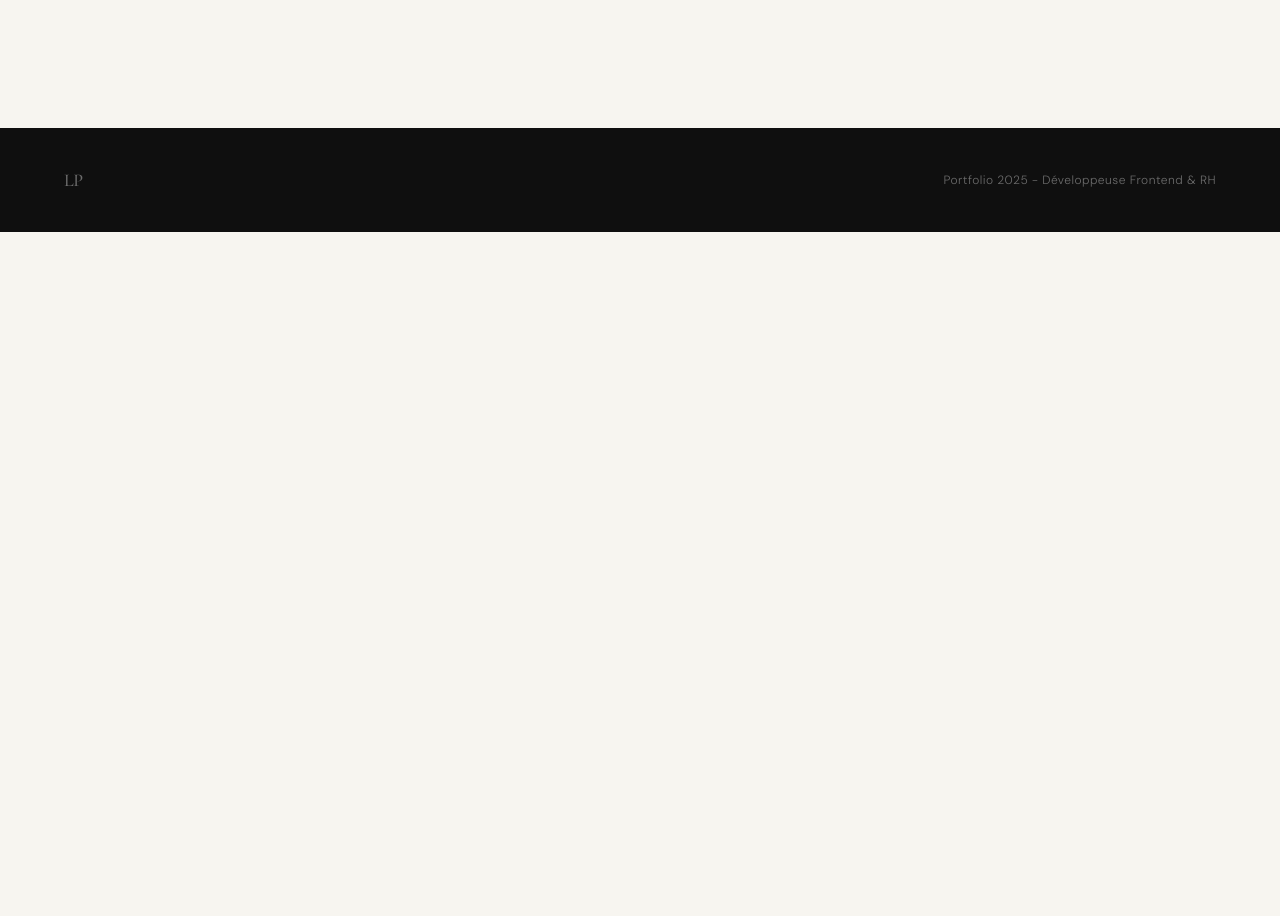
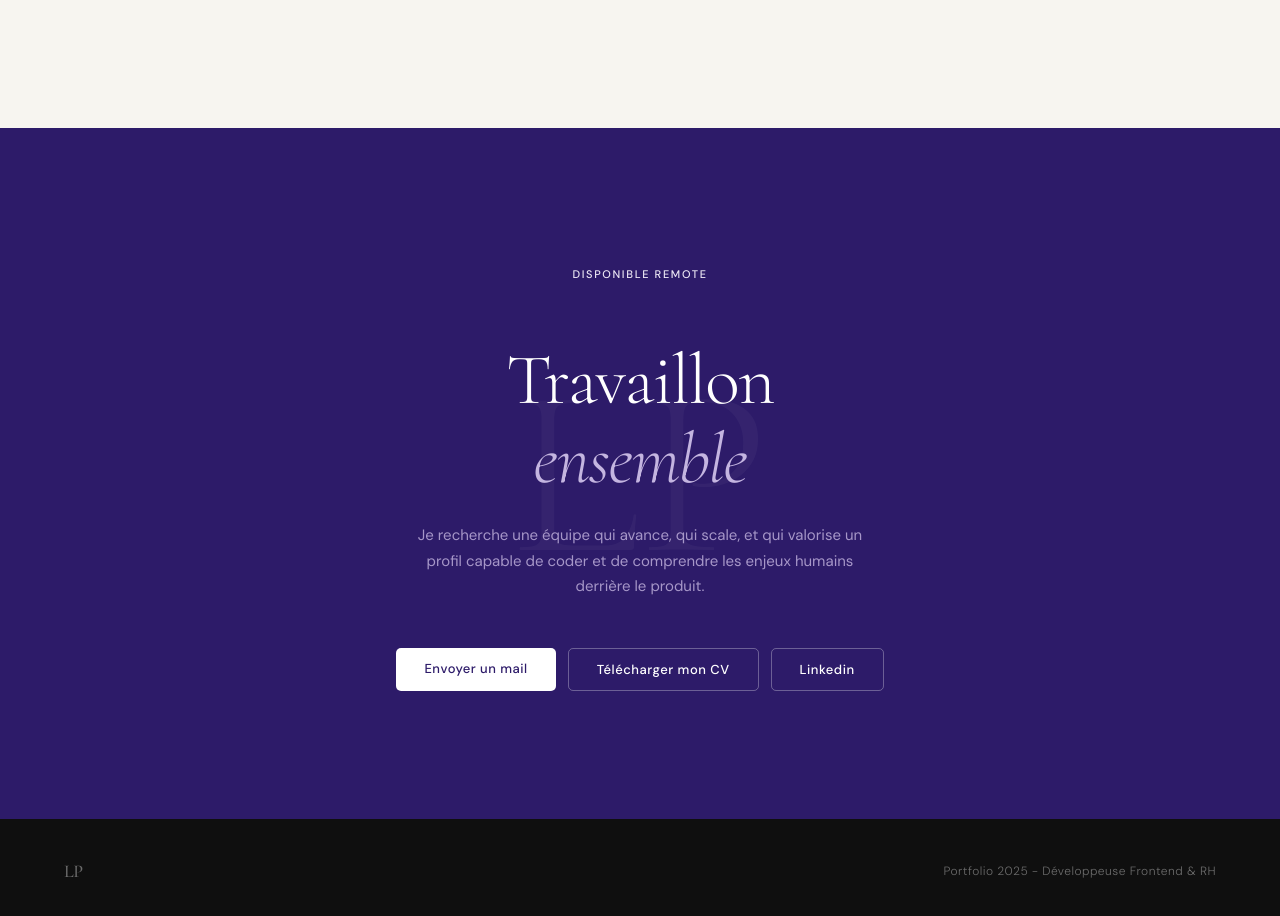
Before and after one commit to NeugdaeUju/Portfolio, a React (Vite) app: page / in a window 1280 px wide. Shown: the part 2620-3536 px from the top of the page. Before the commit the page ends 2852 px from the top, so only its background shows below. Built offline with nearby package versions, Linux system fonts and the light colour scheme; a web font is replaced by a local one.

Commit message:
Création de la section de contact

```diff
--- a/src/assets/sass/accueil.scss
+++ b/src/assets/sass/accueil.scss
@@ -60,3 +60,15 @@
     gap : 1px;
     margin-top : 4rem;
 }
+
+
+// section contact
+
+#contact {
+    background-color: variables.$violet;
+    color : variables.$blanc;
+    position : relative;
+    padding : 8rem 4rem;
+    text-align : center;
+    overflow: hidden;
+}
--- /dev/null
+++ b/src/assets/sass/contact.scss
@@ -0,0 +1,87 @@
+@use 'variables';
+
+
+.bg {
+    position : absolute;
+    top : 50%;
+    left: 50%;
+    color : rgba(255, 255, 255, 0.04);
+    font-family : variables.$serif;
+    font-size : 240px;
+    text-align: center;
+    font-weight : 300;
+    padding : 6rem 0;
+    transform : translate(-50%, -50%);
+    white-space: nowrap;
+    pointer-events: none;
+    user-select: none;
+}
+
+.content {
+    position : relative;
+    z-index : 1;
+
+    & .label {
+        font-size : 11px;
+        font-weight : 500;
+        letter-spacing : 0.15em;
+        text-transform: uppercase;
+        color : variables.$violet-light;
+        margin-bottom : 1.5rem;
+    }
+
+    & .heading{
+        font-family : variables.$serif;
+        font-size : clamp(40px, 6vw, 72px);
+        font-weight : 300;
+        color : variables.$blanc;
+        line-height : 1.1;
+        margin-bottom : 1.5rem;
+        letter-spacing : -0.02em;
+
+        & i {
+            color : variables.$violet-soft;
+        }
+    }
+
+    & .sub {
+        font-size : 15px;
+        color : rgba(196, 181, 224, 0.8);
+        max-width : 480px;
+        margin : 0 auto 3rem;
+        line-height : 1.7;
+    }
+
+    & .action {
+        display : flex;
+        gap : 12px;
+        justify-content : center;
+        flex-wrap : wrap;
+
+        & .link {
+            background-color: transparent;
+            color : variables.$blanc;
+            border : 1px solid rgba(255, 255, 255, 0.3);
+
+            &:hover {
+                border : 1px solid variables.$blanc;
+            }
+        }
+
+        & .CV {
+            background-color: variables.$blanc;
+            color : variables.$violet;
+        }
+
+        & .button {
+            padding : 12px 28px;
+            font-family : variables.$sans;
+            font-size : 13px;
+            font-weight : 500;
+            border-radius : 5px;
+            text-decoration : none;
+            letter-spacing : 0.04em;
+            cursor: pointer;
+        }
+    }
+}
--- /dev/null
+++ b/src/components/Contact.jsx
@@ -0,0 +1,26 @@
+import '../assets/sass/contact.scss';
+
+
+function Contact () {
+    return (
+        <>
+        <div className='bg'>
+            <p>LP</p>
+        </div>
+        <div className='content'>
+            <div>
+                <p className='label'>Disponible Remote</p>
+                <h2 className='heading'>Travaillon <br/> <i>ensemble</i></h2>
+                <p className='sub'>Je recherche une équipe qui avance, qui scale, et qui valorise un profil capable de coder et de comprendre les enjeux humains derrière le produit.</p>
+            </div>
+            <div className='action'>
+                <a className='CV button' mailto='email@exemple.com'>Envoyer un mail</a>
+                <a className='link button'>Télécharger mon CV</a>
+                <a className='link button'>Linkedin</a>
+            </div>
+        </div>
+        </>
+    )
+}
+
+export default Contact
--- a/src/pages/Accueil.jsx
+++ b/src/pages/Accueil.jsx
@@ -84,6 +84,10 @@ function Accueil() {
                         />
                     </div>
                 </section>
+
+                <section id='contact'>
+                     <Contact />
+                </section>
             </main>
         </>
     )
```
